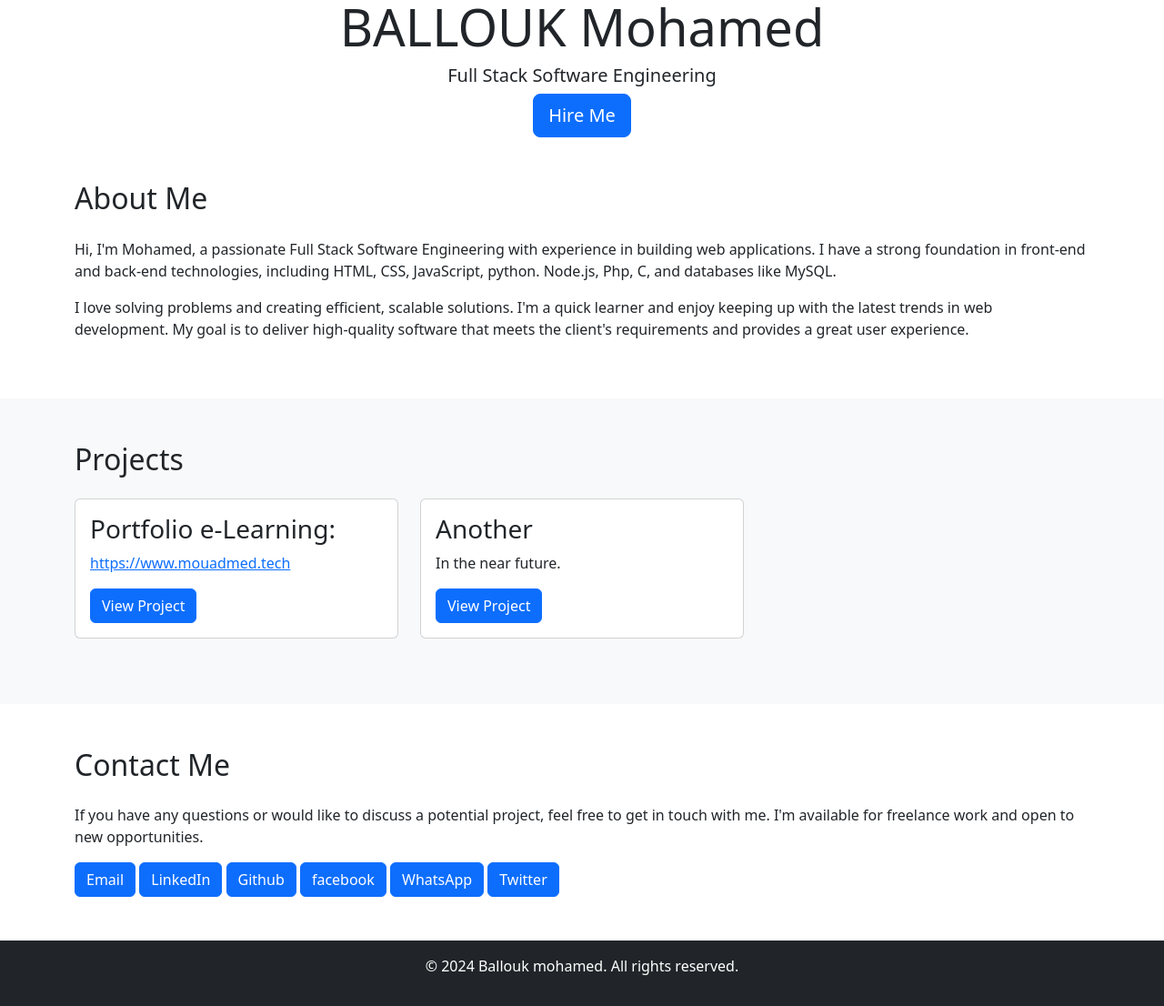
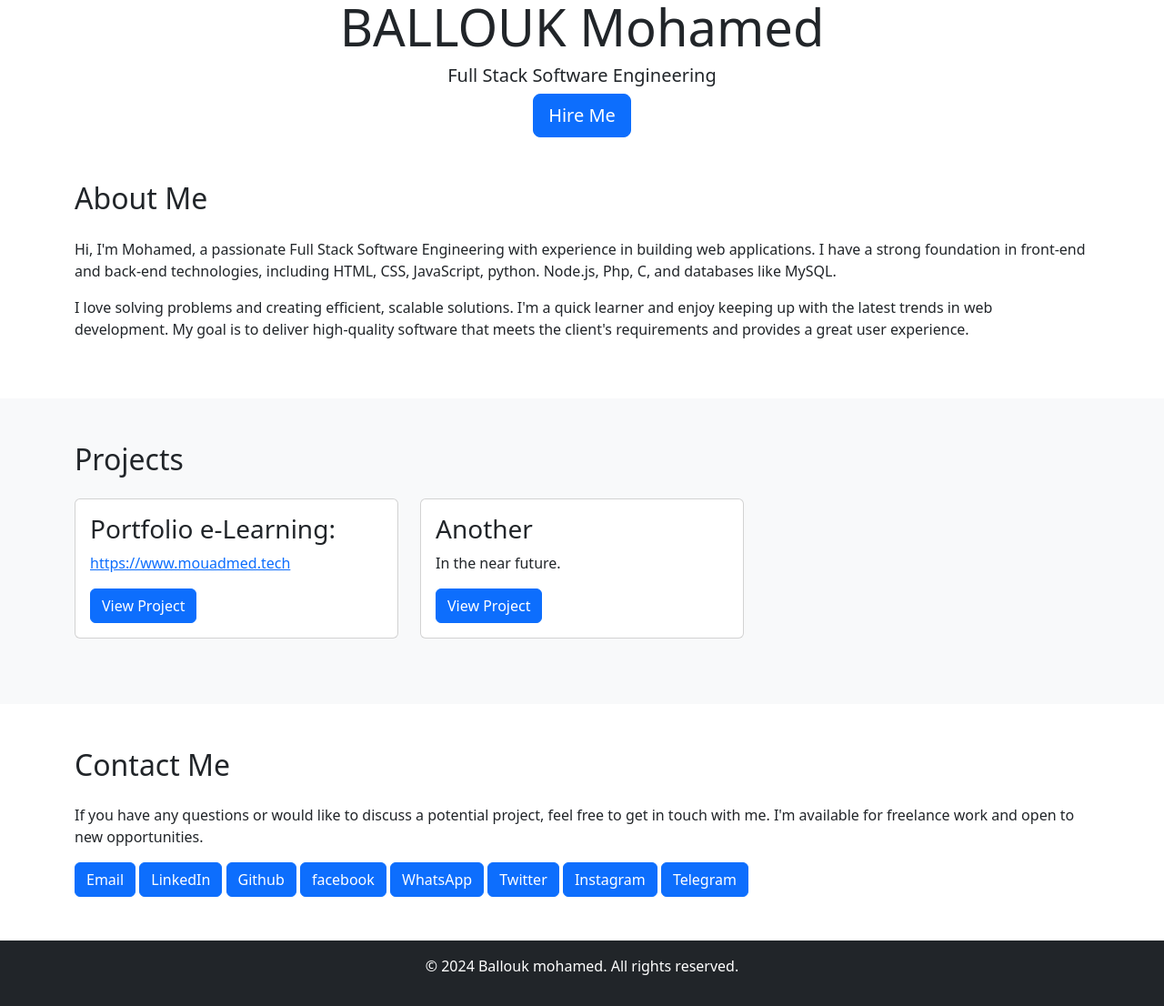
Before and after one commit to balmed/MyLandingPage, a Jekyll site: the page index.html, which Jekyll copies as it is, in a window 1280 px wide, cut to the strip 260-1366 px from the top of the page. Shown: the whole strip at 91% size. Built offline with Jekyll 4.4.1, drawn with Linux system fonts in a browser that asks for light colours.

Commit message:
Update index.html
add line reseau social

```diff
--- a/index.html
+++ b/index.html
@@ -81,12 +81,14 @@
     <div class="container">
       <h2 class="mb-4">Contact Me</h2>
       <p>If you have any questions or would like to discuss a potential project, feel free to get in touch with me. I'm available for freelance work and open to new opportunities.</p>
-      <a href="iwymed@gmail.com" class="btn btn-primary">Email</a>
+      <a href="mailto:iwymed@gmail.com" class="btn btn-primary">Email</a>
       <a href="https://www.linkedin.com/in/mohamed-ballouk-3258872ba/" class="btn btn-primary">LinkedIn</a>
       <a href="https://github.com/balmed/" class="btn btn-primary">Github</a>
-      <a href=" " class="btn btn-primary">facebook</a>
-      <a href=" " class="btn btn-primary">WhatsApp</a>
-      <a href=" " class="btn btn-primary">Twitter</a>
+      <a href="https://www.facebook.com/balmed.gi" class="btn btn-primary">facebook</a>
+      <a href="https://wa.me/qr/OX4ANGLGWYCGI1" class="btn btn-primary">WhatsApp</a>
+      <a href="" class="btn btn-primary">Twitter</a>
+      <a href="https://www.instagram.com/balmedpro?utm_source=qr&igsh=MzNlNGNkZWQ4Mg%3D%3D" class="btn btn-primary">Instagram</a>
+      <a href="" class="btn btn-primary">Telegram</a>
     </div>
   </section>
 
```
